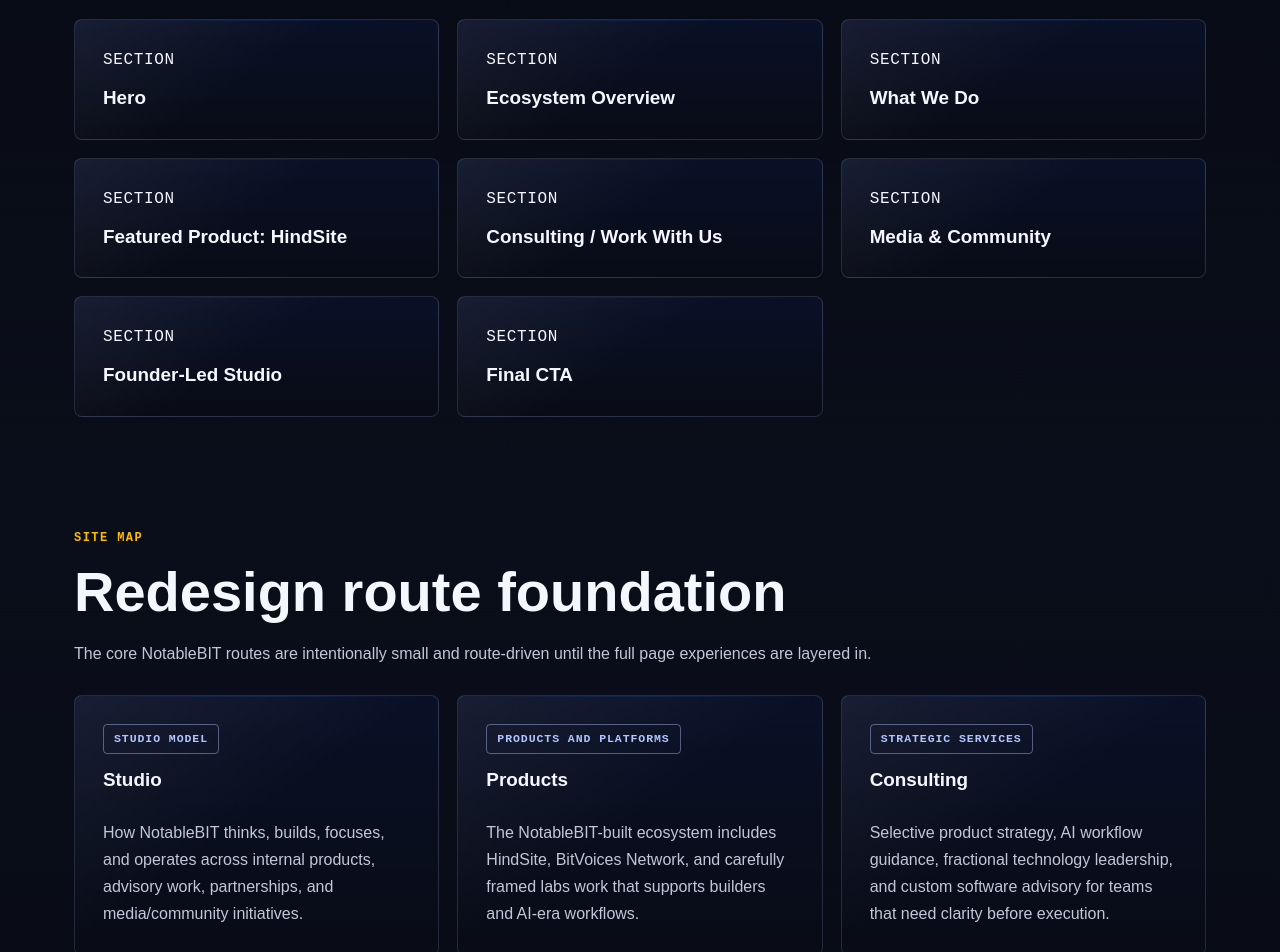
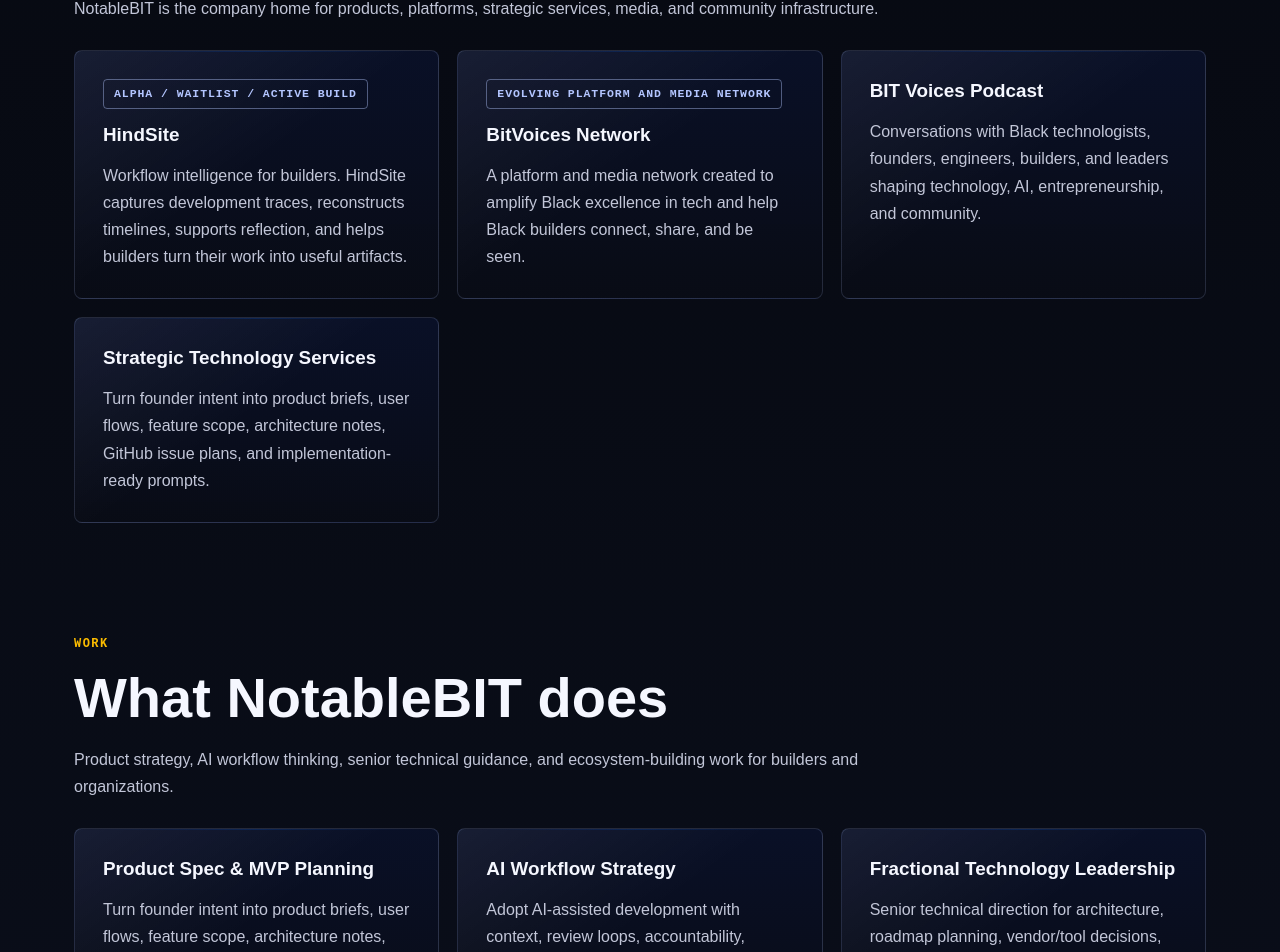
Before and after one commit to bdonaldharris/notablebit.com, a Next.js app: page / in a window 1280 px wide. Shown: the part 955-1907 px from the top of the page. Built offline with nearby package versions, Linux system fonts and the light colour scheme.

Commit message:
issue #4 Define structured content models and brand-safe copy for the redesign

```diff
--- a/app/_components/foundation-page.tsx
+++ b/app/_components/foundation-page.tsx
@@ -1,12 +1,15 @@
 import type { SiteRoute } from "@/app/_content/site";
+import { pageSections } from "@/app/_content/ecosystem";
 import { routes, site } from "@/app/_content/site";
-import { Button, Card, CtaSection, LinkCard, SectionHeading } from "@/app/_components/ui";
+import { Badge, Button, Card, CtaSection, LinkCard, SectionHeading } from "@/app/_components/ui";
 
 type FoundationPageProps = {
   route: SiteRoute;
 };
 
 export function FoundationPage({ route }: FoundationPageProps) {
+  const structuredSections = pageSections[route.contentKey] ?? [];
+
   return (
     <main>
       <section className="section" aria-labelledby="page-title">
@@ -24,6 +27,27 @@
           </div>
         </div>
       </section>
+
+      {structuredSections.map((section) => (
+        <section className="section-tight" aria-label={section.title} key={section.title}>
+          <div className="container">
+            <SectionHeading eyebrow={section.eyebrow} title={section.title} description={section.description} />
+            {section.items ? (
+              <div className="grid grid-3" style={{ marginTop: 28 }}>
+                {section.items.map((item) => (
+                  <Card key={item.title} interactive={Boolean(item.href)}>
+                    <div className="card-stack">
+                      {item.label ? <Badge tone="blue">{item.label}</Badge> : null}
+                      <h3 className="heading-md">{item.title}</h3>
+                      <p className="body-copy">{item.description}</p>
+                    </div>
+                  </Card>
+                ))}
+              </div>
+            ) : null}
+          </div>
+        </section>
+      ))}
 
       <section className="section-tight" aria-labelledby="planned-sections">
         <div className="container">
--- /dev/null
+++ b/app/_content/ecosystem.ts
@@ -0,0 +1,221 @@
+export type ContentItem = {
+  title: string;
+  description: string;
+  label?: string;
+  href?: string;
+};
+
+export type PageSection = {
+  eyebrow?: string;
+  title: string;
+  description: string;
+  items?: ContentItem[];
+};
+
+export const products = [
+  {
+    title: "HindSite",
+    status: "Alpha / Waitlist / Active Build",
+    href: "/products",
+    description:
+      "Workflow intelligence for builders. HindSite captures development traces, reconstructs timelines, supports reflection, and helps builders turn their work into useful artifacts.",
+  },
+  {
+    title: "BitVoices Network",
+    status: "Evolving platform and media network",
+    href: "https://bitvoices.network",
+    description:
+      "A platform and media network created to amplify Black excellence in tech and help Black builders connect, share, and be seen.",
+  },
+  {
+    title: "NotableBIT Labs",
+    status: "In Exploration",
+    href: "/products",
+    description:
+      "Carefully scoped experiments for builder workflows, community infrastructure, and AI-era execution systems, shared publicly only when ready.",
+  },
+] as const;
+
+export const services: ContentItem[] = [
+  {
+    title: "Product Spec & MVP Planning",
+    description:
+      "Turn founder intent into product briefs, user flows, feature scope, architecture notes, GitHub issue plans, and implementation-ready prompts.",
+  },
+  {
+    title: "AI Workflow Strategy",
+    description:
+      "Adopt AI-assisted development with context, review loops, accountability, documentation, and human judgment built into the workflow.",
+  },
+  {
+    title: "Fractional Technology Leadership",
+    description:
+      "Senior technical direction for architecture, roadmap planning, vendor/tool decisions, technical risk, and delivery planning.",
+  },
+  {
+    title: "Custom Software Advisory",
+    description:
+      "Practical guidance for modernization, integrations, platform decisions, feasibility, and software execution before resources are committed.",
+  },
+  {
+    title: "Community Platform Strategy",
+    description:
+      "Strategy for roles, onboarding, engagement design, moderation, governance, and content systems around community-led platforms.",
+  },
+];
+
+export const mediaChannels: ContentItem[] = [
+  {
+    title: "BIT Voices Podcast",
+    description:
+      "Conversations with Black technologists, founders, engineers, builders, and leaders shaping technology, AI, entrepreneurship, and community.",
+    href: "/media",
+  },
+  {
+    title: "Community Storytelling",
+    description:
+      "Media that amplifies builders, documents emerging ideas, and creates visibility for work that is too often overlooked.",
+    href: "/media",
+  },
+  {
+    title: "Speaking / Conversations",
+    description:
+      "Founder-led talks and conversations routed through B Donald Harris where the deeper personal authority context belongs.",
+    href: "https://bdonaldharris.com",
+  },
+];
+
+export const values: ContentItem[] = [
+  {
+    title: "Clarity",
+    description: "Move from vague ambition to structured decisions, scoped plans, and execution-ready language.",
+  },
+  {
+    title: "Ownership",
+    description: "Visibility matters, but durable ownership is the deeper goal for builders and communities.",
+  },
+  {
+    title: "Context",
+    description: "AI workflows need memory, review, traceability, and shared understanding to remain useful.",
+  },
+  {
+    title: "Accountability",
+    description: "Technology decisions should preserve human judgment, review loops, and responsible delivery.",
+  },
+  {
+    title: "Community",
+    description: "Community is culture before it is features, and product systems should honor that reality.",
+  },
+  {
+    title: "Practical Technology",
+    description: "Build tools, platforms, and systems that help people do real work with less confusion.",
+  },
+];
+
+export const inquiryCategories = [
+  "Consulting / advisory",
+  "Product strategy",
+  "AI workflow strategy",
+  "Partnership",
+  "Sponsorship / media",
+  "Speaking / event collaboration",
+  "General inquiry",
+] as const;
+
+export const pageSections: Record<string, PageSection[]> = {
+  home: [
+    {
+      eyebrow: "Ecosystem",
+      title: "One studio. Multiple aligned vehicles.",
+      description:
+        "NotableBIT is the company home for products, platforms, strategic services, media, and community infrastructure.",
+      items: [
+        { title: products[0].title, description: products[0].description, label: products[0].status, href: products[0].href },
+        { title: products[1].title, description: products[1].description, label: products[1].status, href: products[1].href },
+        { title: "BIT Voices Podcast", description: mediaChannels[0].description, href: "/media" },
+        { title: "Strategic Technology Services", description: services[0].description, href: "/consulting" },
+      ],
+    },
+    {
+      eyebrow: "Work",
+      title: "What NotableBIT does",
+      description:
+        "Product strategy, AI workflow thinking, senior technical guidance, and ecosystem-building work for builders and organizations.",
+      items: services,
+    },
+  ],
+  studio: [
+    {
+      eyebrow: "Thinking",
+      title: "How We Think",
+      description: "Context before automation. Strategy before code. Systems before scattered effort.",
+      items: [
+        { title: "Context before automation", description: "Automation only helps when the work, goals, constraints, and review loops are understood." },
+        { title: "Strategy before code", description: "Product clarity and execution language come before implementation." },
+        { title: "Systems before scattered effort", description: "Builders need infrastructure, not disconnected inspiration." },
+      ],
+    },
+    {
+      eyebrow: "Building",
+      title: "How We Build",
+      description: "Product discovery, workflow mapping, spec-driven execution, and iterative delivery.",
+      items: [
+        { title: "Product discovery", description: "Clarify the real audience, workflow, and decision before shaping the build." },
+        { title: "Workflow mapping", description: "Model how people move from idea to execution before choosing implementation details." },
+        { title: "Spec-driven execution", description: "Turn decisions into artifacts that humans and AI agents can both use responsibly." },
+        { title: "Human accountability", description: "AI assistance supports the work; it does not replace review, ownership, or judgment." },
+      ],
+    },
+  ],
+  products: [
+    {
+      eyebrow: "Active and emerging",
+      title: "Products and platforms",
+      description: "A stage-accurate view of the products, platforms, and explored systems NotableBIT is building.",
+      items: products.map((product) => ({
+        title: product.title,
+        description: product.description,
+        label: product.status,
+        href: product.href,
+      })),
+    },
+  ],
+  consulting: [
+    {
+      eyebrow: "Services",
+      title: "Selective strategic guidance",
+      description:
+        "NotableBIT helps clients make clearer technology decisions, plan stronger products, and adopt AI-assisted workflows with review and accountability.",
+      items: services,
+    },
+  ],
+  media: [
+    {
+      eyebrow: "Media",
+      title: "Storytelling as ecosystem infrastructure",
+      description:
+        "Media work documents builders, ideas, and the future of Black tech without turning NotableBIT into a podcast-only site.",
+      items: mediaChannels,
+    },
+  ],
+  about: [
+    {
+      eyebrow: "Company",
+      title: "Origin, mission, and values",
+      description:
+        "NotableBIT is rooted in software engineering, leadership, community-building, media, and a belief that builders need systems.",
+      items: values,
+    },
+  ],
+  contact: [
+    {
+      eyebrow: "Inquiry paths",
+      title: "Start with the right conversation",
+      description: "NotableBIT is selective about fit and capacity, so the contact path starts with high-intent inquiry categories.",
+      items: inquiryCategories.map((category) => ({
+        title: category,
+        description: "Use this path when the conversation fits this area of work.",
+      })),
+    },
+  ],
+};
--- a/app/_content/site.ts
+++ b/app/_content/site.ts
@@ -4,6 +4,7 @@
   eyebrow: string;
   title: string;
   description: string;
+  contentKey: string;
   sections: string[];
   primaryCta: string;
 };
@@ -24,6 +25,7 @@
   {
     href: "/studio",
     label: "Studio",
+    contentKey: "studio",
     eyebrow: "Studio model",
     title: "A studio for practical technology, product clarity, and builder infrastructure.",
     description:
@@ -34,6 +36,7 @@
   {
     href: "/products",
     label: "Products",
+    contentKey: "products",
     eyebrow: "Products and platforms",
     title: "Products and platforms built from real builder workflows.",
     description:
@@ -44,6 +47,7 @@
   {
     href: "/consulting",
     label: "Consulting",
+    contentKey: "consulting",
     eyebrow: "Strategic services",
     title: "Strategic technology guidance for builders, founders, and organizations.",
     description:
@@ -60,6 +64,7 @@
   {
     href: "/media",
     label: "Media",
+    contentKey: "media",
     eyebrow: "Media and community",
     title: "Media that documents builders, ideas, and the future of Black tech.",
     description:
@@ -70,6 +75,7 @@
   {
     href: "/about",
     label: "About",
+    contentKey: "about",
     eyebrow: "Origin and mission",
     title: "Building technology with clarity, context, and ownership in mind.",
     description:
@@ -80,6 +86,7 @@
   {
     href: "/contact",
     label: "Contact",
+    contentKey: "contact",
     eyebrow: "Inquiries",
     title: "Start a conversation with NotableBIT.",
     description:
@@ -92,6 +99,7 @@
 export const homeRoute: SiteRoute = {
   href: "/",
   label: "Home",
+  contentKey: "home",
   eyebrow: "Founder-led technology studio",
   title: "Building products, platforms, and systems for the AI era.",
   description:
```
